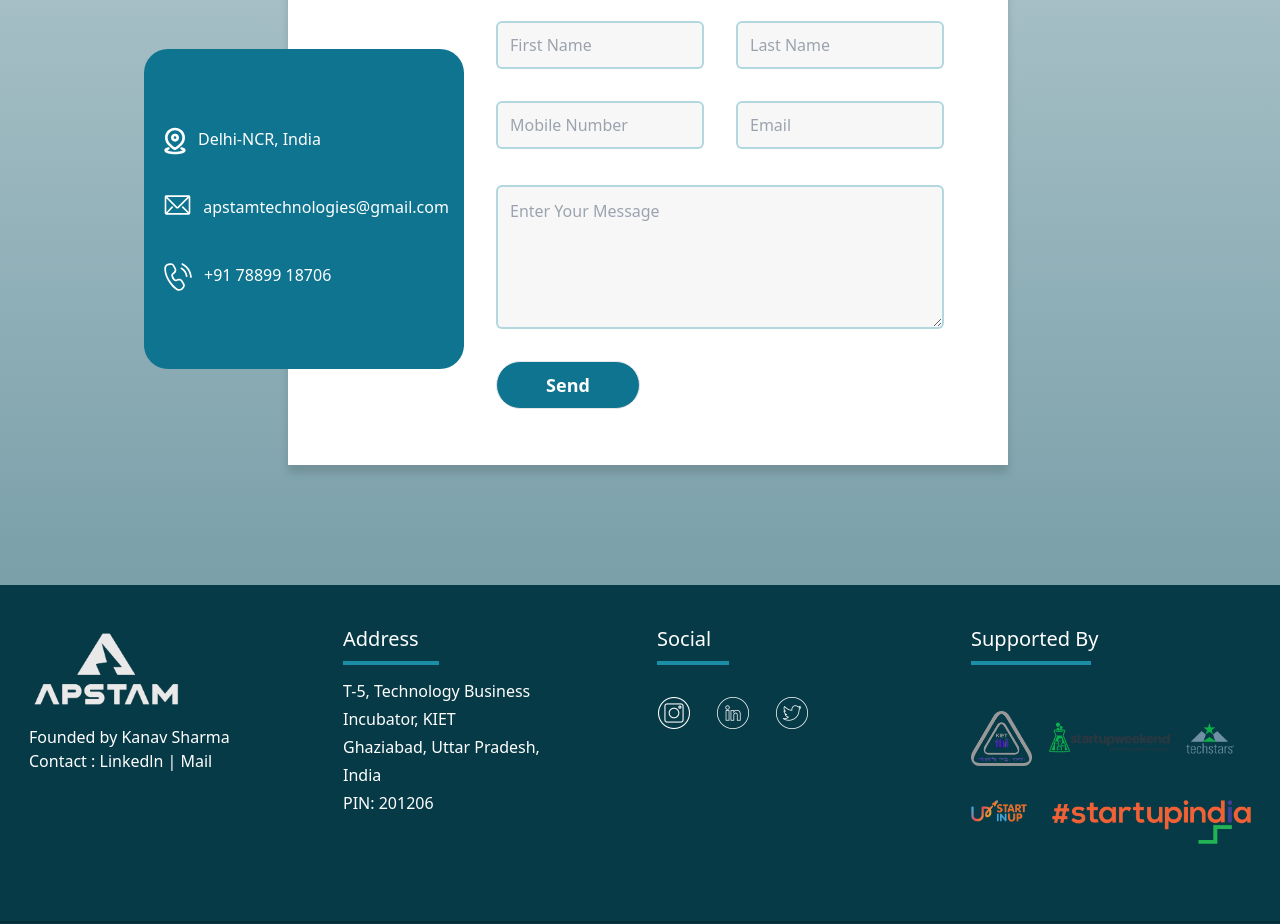
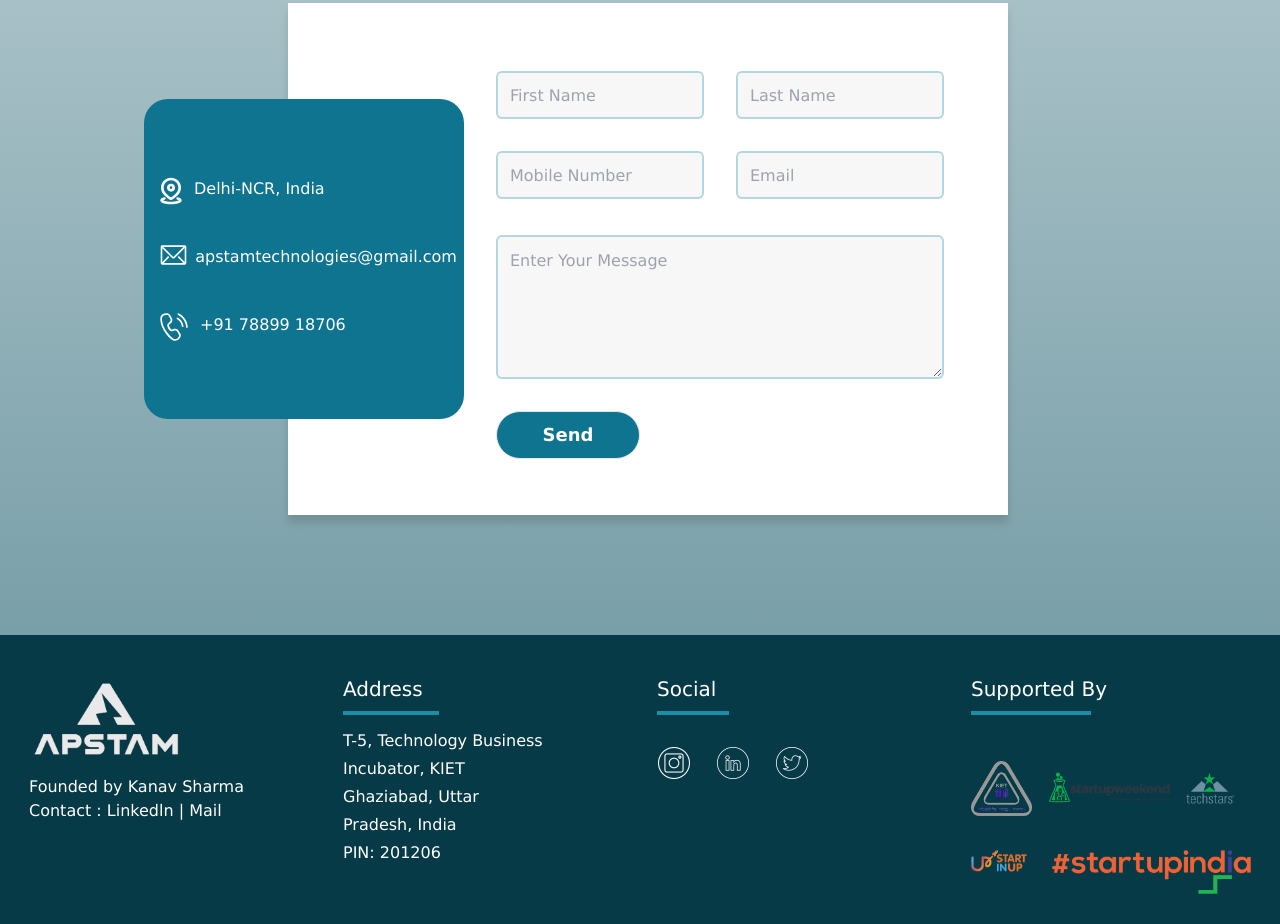
Before and after one commit to ayush27prasad/apstam-landing-page, a React (Vite) app: page / in a window 1280 px wide. Shown: the part 1940-2864 px from the top of the page. Built offline with nearby package versions, Linux system fonts and the light colour scheme.

Commit message:
Font updated

```diff
--- a/src/App.css
+++ b/src/App.css
@@ -2,6 +2,13 @@ body {
   margin: 0;
   color: #ffffff;
   background: linear-gradient(to bottom, white 25%, #5c8a96 100%);
+}
+
+
+.font-Ubuntu {
+  font-family :'Lucida Sans', 'Lucida Sans Regular', 'Lucida Grande', 'Lucida Sans Unicode', Geneva, Verdana, sans-serif;
+  /* font-family:'Lucida Sans', 'Lucida Sans Regular', 'Lucida Grande', 'Lucida Sans Unicode', Geneva, Verdana, sans-serif !important; */
+  /* Add any other font-related styles here */
 }
 
 header {
--- a/src/components/Contact.jsx
+++ b/src/components/Contact.jsx
@@ -74,23 +74,23 @@ function Contact() {
         </div>
 
         <div className="flex-col md:ml-40 xl:ml-20 pt-5 sm:m-16 xs:mt-96 sm:mt-8 md:w-150 lg:w-160 sm:h-128 xs:h-150 bg-white shadow-form_shadow relative ">
-          <div className=" bg-cyan-700 w-80 h-80 rounded-3xl flex flex-col justify-center absolute sm:-left-36 sm:top-24 xs:left-13 xs:-top-88">
+          <div className=" bg-cyan-700 w-80 h-80 rounded-3xl flex flex-col justify-center absolute sm:-left-36 sm:top-24 xs:left-13 xs:-top-88" >
             <div className="flex-col ">
-              <div className="ml-5 my-10 flex h-7">
+              <div className="ml-4 my-10 flex h-7">
                 <img src={Touch_gps} alt="" />
                 <h2 className="ml-3 text-white font-medium">
                   Delhi-NCR, India
                 </h2>
               </div>
 
-              <div className="ml-5 my-10 flex h-7">
+              <div className="ml-4 my-10 flex h-7">
                 <img className="h-5" src={Touch_mail} alt="" />
-                <h2 className="ml-3 text-white font-medium">
+                <h2 className="ml-2 text-white font-medium">
                   apstamtechnologies@gmail.com
                 </h2>
               </div>
 
-              <div className="ml-5 my-10 flex h-7">
+              <div className="ml-4 my-10 flex h-7">
                 <img src={Touch_call} alt="" />
                 <h2 className="ml-3 text-white font-medium">+91 78899 18706</h2>
               </div>
--- a/src/components/Hero.jsx
+++ b/src/components/Hero.jsx
@@ -23,10 +23,10 @@ function BodyTemplate(props) {
       />
       <img src={rvector_left} className=" absolute top-2 left-0 h-[90%]" />
       <div className="servicesContent w-[50%] flex flex-col">
-        <p className="font-semibold text-center z-20 text-black services-section-heading font-sans text-7xl">
+        <p className="font-semibold text-center z-20 text-black services-section-heading  text-7xl">
           {props.heading}
         </p>
-        <p className="services-section-text mt-5 font-sans text-center text-black tracking-wide text-2xl w-[90%] mx-auto">
+        <p className="services-section-text mt-5  text-center text-black tracking-wide text-2xl w-[90%] mx-auto">
           {props.text}
         </p>
       </div>
```
